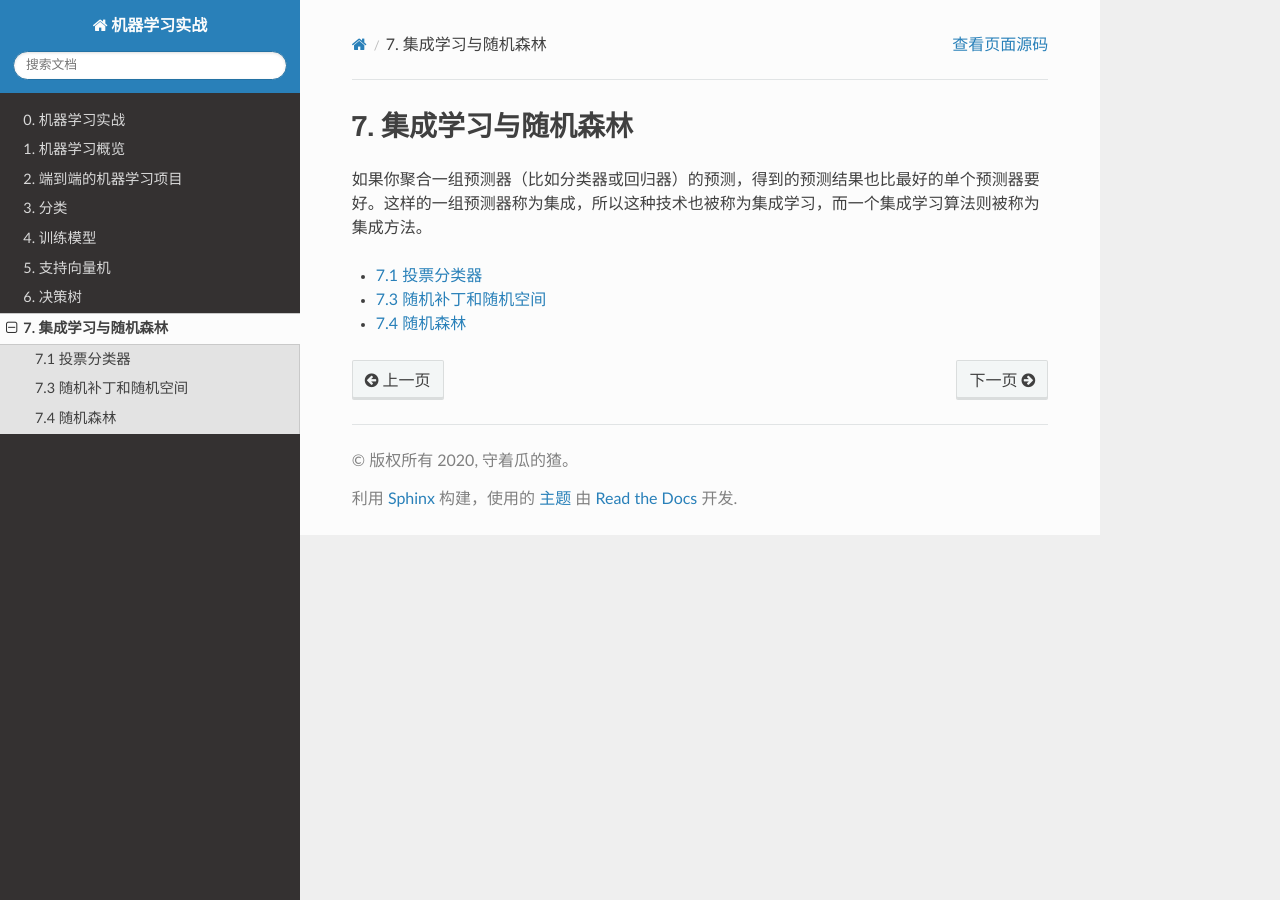
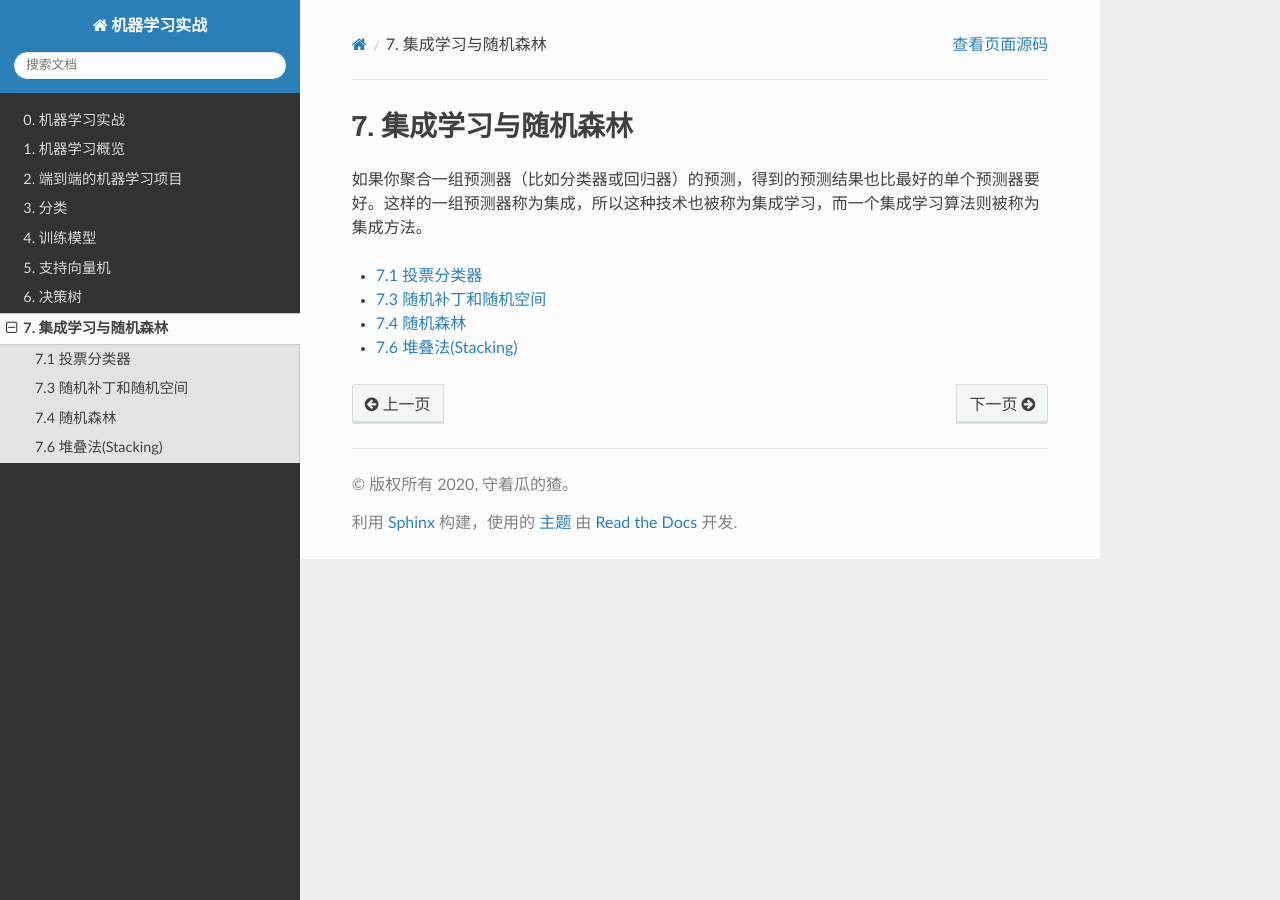
Before and after one commit to ShawnZhang31/ml-handson, a Sphinx documentation site: the page built from docs/source/chapter7/index.rst, in a window 1280 px wide. Built offline with Sphinx 7.4.7 and the Read the Docs theme 2.0.0, drawn with Linux system fonts in a browser that asks for light colours; formulas are drawn with MathJax 3; pages that are not in the unit, such as notebooks, are missing from menus.

Commit message:
docs: add chapter 7-6 stacking

```diff
--- a/docs/source/chapter7/index.rst
+++ b/docs/source/chapter7/index.rst
@@ -11,3 +11,4 @@
    7-3_patch_random_space.ipynb
    7-4_randomforest.ipynb
    7-5_adaboost.ipynb
+   7-6_stacking.ipynb
```
Also changed, not shown: docs/source/chapter7/7-6_stacking.ipynb (added), docs/source/chapter7/images/fig_7-12.png (added), docs/source/chapter7/images/fig_7-13.png (added), docs/source/chapter7/images/fig_7-14.png (added), docs/source/chapter7/images/fig_7-15.png (added).
